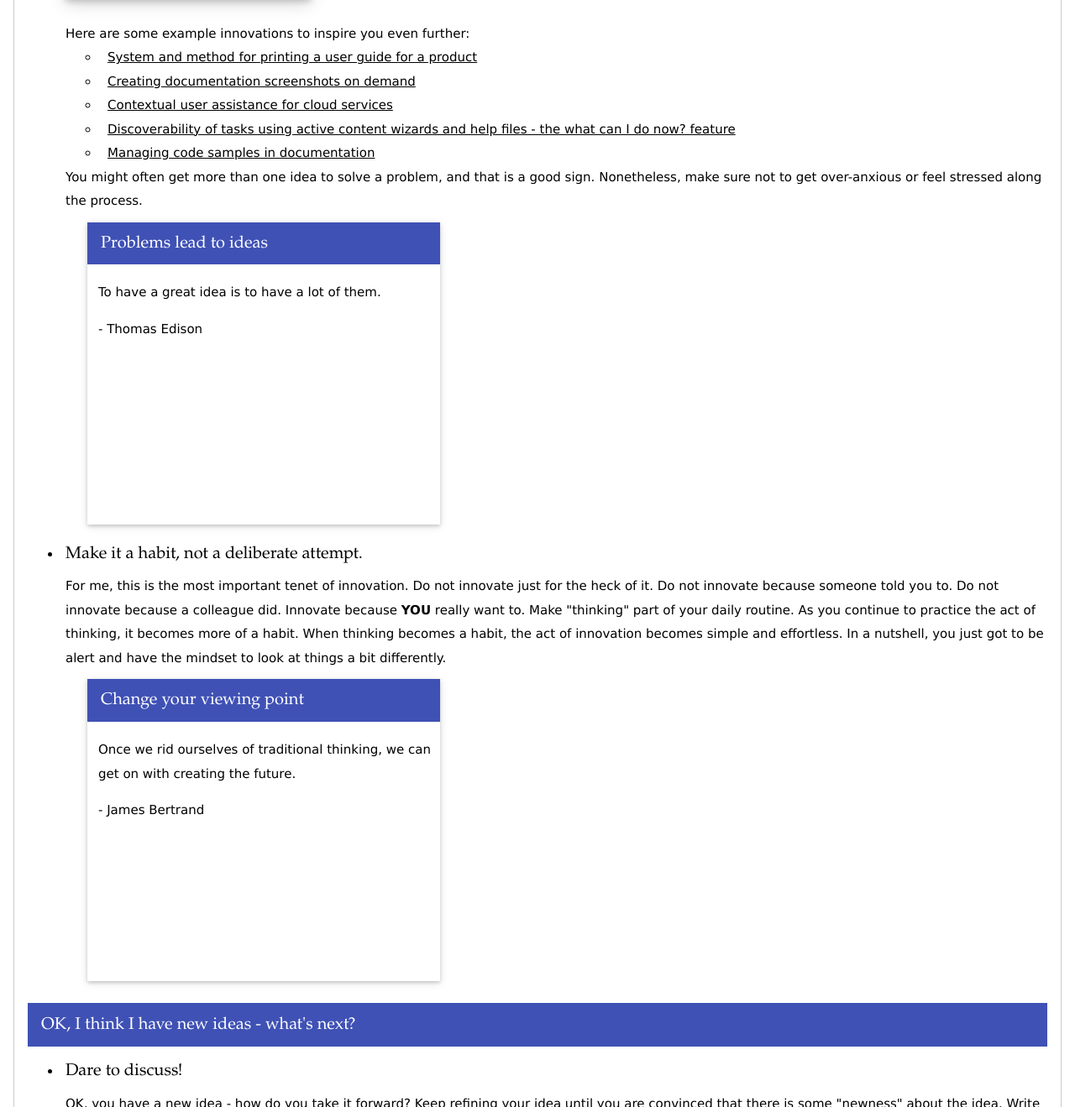
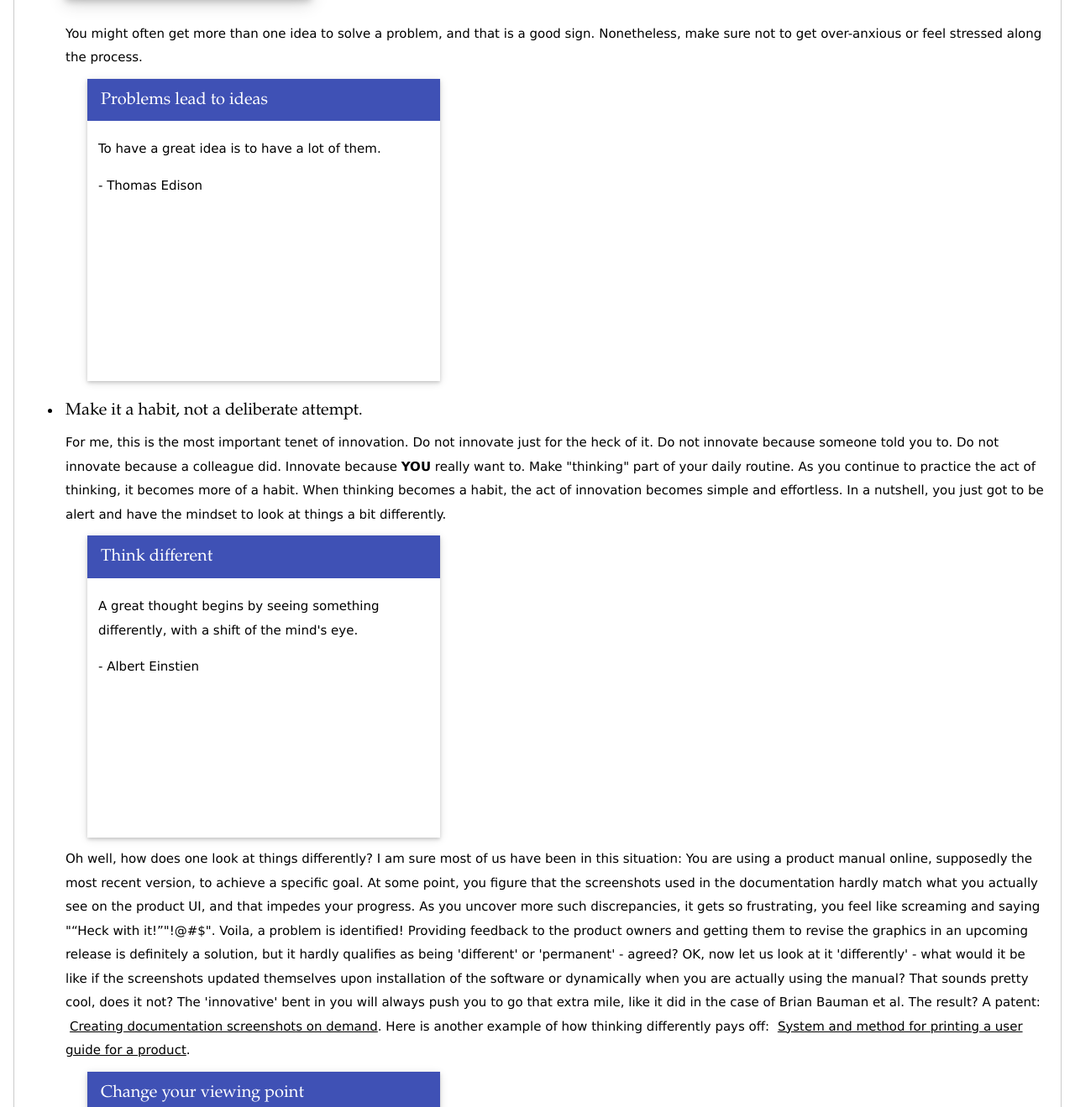
Before and after one commit to AninditaBasu/GutsAndGlory, a plain HTML site: page html/shivi.html in a window 1280 px wide. Shown: the part 2975-4294 px from the top of the page at 84% size. Drawn offline with nearby package versions, Linux system fonts and the light colour scheme; some packages are replaced by stand-ins of ours; a script that the page names is missing.

Commit message:
Update shivi.html

```diff
--- a/html/shivi.html
+++ b/html/shivi.html
@@ -128,14 +128,7 @@ $(function(){
 <iframe width="100%" height="250" scrolling="no" frameborder="no" src="https://w.soundcloud.com/player/?url=https%3A//api.soundcloud.com/tracks/221453467&amp;auto_play=false&amp;hide_related=false&amp;show_comments=true&amp;show_user=true&amp;show_reposts=false&amp;visual=true"></iframe>
 <footer class = "w3-container w3-indigo"><a href = "#id01">Read the interview transcript.</a></footer>
 </div><br/>
-Here are some example innovations to inspire you even further:
-<ul>
-<li><a href = "https://www.google.co.in/patents/US8208160?dq=user+documentation&hl=en&sa=X&ved=0CDIQ6AEwA2oVChMIqtualsbLxwIVDHCOCh1CwQk-" target = "_blank">System and method for printing a user guide for a product</a></li>
-<li><a href = "https://www.google.co.in/patents/US20070245339?dq=user+documentation&hl=en&sa=X&ved=0CBwQ6AEwADgeahUKEwi4p9auysvHAhWkFaYKHXBKCVg" target = "_blank">Creating documentation screenshots on demand</a></li>
-<li><a href = "https://www.google.co.in/patents/US20140245141?dq=user+assistance&hl=en&sa=X&ved=0CCsQ6AEwAmoVChMI-qS_rc7LxwIVyiSOCh0SRAMp" target = "_blank">Contextual user assistance for cloud services</a></li>
-<li><a href = "https://www.google.co.in/patents/US20060184880?dq=user+help+documentation&hl=en&sa=X&ved=0CFsQ6AEwCTgKahUKEwi6s5-G1svHAhVDwI4KHZRGBWo" target = "_blank">Discoverability of tasks using active content wizards and help files - the what can I do now? feature</a></li>
-<li><a href = "https://www.google.co.in/patents/US8694964?dq=user+documentation+testing&hl=en&sa=X&ved=0CEYQ6AEwBjgUahUKEwiJoOCO3cvHAhURc44KHSKOCbc" target = "_blank">Managing code samples in documentation</a></li>
-</ul>
+
 You might often get more than one idea to solve a problem, and that is a good sign. Nonetheless, make sure not to get over-anxious or feel stressed along the process.
 <div class = "w3-container">
 <div class="flip3D w3-card-2">
@@ -153,6 +146,23 @@ You might often get more than one idea to solve a problem, and that is a good si
 </div>
 </li>
 <li><h4>Make it a habit, not a deliberate attempt.</h4>For me, this is the most important tenet of innovation. Do not innovate just for the heck of it. Do not innovate because someone told you to. Do not innovate because a colleague did. Innovate because <b>YOU</b> really want to. Make "thinking" part of your daily routine. As you continue to practice the act of thinking, it becomes more of a habit. When thinking becomes a habit, the act of innovation becomes simple and effortless. In a nutshell, you just got to be alert and have the mindset to look at things a bit differently.
+
+<div class = "w3-container">
+<div class="flip3D w3-card-2">
+<header class="w3-container w3-theme">
+  <h4>Think different</h4>
+</header>
+  <div class="front w3-padding-small">
+	<p>A great thought begins by seeing something differently, with a shift of the mind's eye.</p>
+	<p>- Albert Einstien</p>
+	</div>
+  <div class="back w3-padding-small">
+  <p>New Yorker cartoon<br/><br/><a href = "http://www.newyorker.com/wp-content/uploads/2014/12/141201_a18662-600.jpg" title = "There can be no peace until they renounce their Rabbit God and accept our Duck God." target = "_blank"/>There can be no peace until they renounce their Rabbit God and accept our Duck God.</a>
+  </div>
+</div>
+</div>
+Oh well, how does one look at things differently? I am sure most of us have been in this situation: You are using a product manual online, supposedly the most recent version, to achieve a specific goal.  At some point, you figure that the screenshots used in the documentation hardly match what you actually see on the product UI, and that impedes your progress. As you uncover more such discrepancies, it gets so frustrating, you feel like screaming and saying "“Heck with it!”"!@#$".  Voila, a problem is identified! Providing feedback to the product owners and getting them to revise the graphics in an upcoming release is definitely a solution, but it hardly qualifies as being 'different' or 'permanent' - agreed? OK, now let us look at it 'differently' - what would it be like if the screenshots updated themselves upon installation of the software or dynamically when you are actually using the manual? That sounds pretty cool, does it not?  The 'innovative' bent in you will always push you to go that extra mile, like it did in the case of Brian Bauman et al. The result? A patent: <a href = "https://www.google.co.in/patents/US20070245339?dq=user+documentation&hl=en&sa=X&ved=0CBwQ6AEwADgeahUKEwi4p9auysvHAhWkFaYKHXBKCVg" target = "_blank">Creating documentation screenshots on demand</a>.
+Here is another example of how thinking differently pays off: <a href = "https://www.google.co.in/patents/US8208160?dq=user+documentation&hl=en&sa=X&ved=0CDIQ6AEwA2oVChMIqtualsbLxwIVDHCOCh1CwQk-" target = "_blank">System and method for printing a user guide for a product</a>.
 <div class = "w3-container">
 <div class="flip3D w3-card-2">
 <header class="w3-container w3-theme">
@@ -167,6 +177,7 @@ You might often get more than one idea to solve a problem, and that is a good si
   </div>
 </div>
 </div>
+
 </li>
 </ul>
 
@@ -204,7 +215,7 @@ In my experience, people who truly want to see you succeed will go to any extent
 </div>
 </div>
 </li>
-<li><h4>Ideas are failing you? No worries!</h4>It may so happen that you find out slightly later in the process that the implementation of your idea already exists in some form but you were not aware of it up until then. That's perfectly fine - consider it a new learning. It could be something that might improve your productivity or completely transform the way you do certain things. Try to squeeze the best out of the learning. Feeling dejected at the drop of ideas-that-you-thought-were-new is not a recipe for innovation. Don't ever give up!
+<li><h4>Ideas are failing you? No worries!</h4>It may so happen that you find out slightly later in the process that the implementation of your idea already exists in some form but you were not aware of it up until then. That's perfectly fine - consider it a new learning. It could be something that might improve your productivity or completely transform the way you do certain things. Try to squeeze the best out of the lessons learnt.
 <div class = "w3-container">
 <div class="flip3D w3-card-2">
 <header class="w3-container w3-theme">
@@ -219,6 +230,14 @@ In my experience, people who truly want to see you succeed will go to any extent
   </div>
 </div>
 </div>
+Here are some of the reasons for your idea failing:
+<ul>
+<li>Difficulty in turning the idea into an actionable item.</li>
+<li>Implementation of the idea involves practical constraints.</li>
+<li>The idea is not technically feasible.</li>
+<li>The scalability of the idea is limited or nil.</li>
+</ul>
+Be it whatsoever, feeling dejected at the drop of ideas-that-you-thought-were-new is not a recipe for innovation! Don't ever give up!
 </li>
 </ul>
 
```
